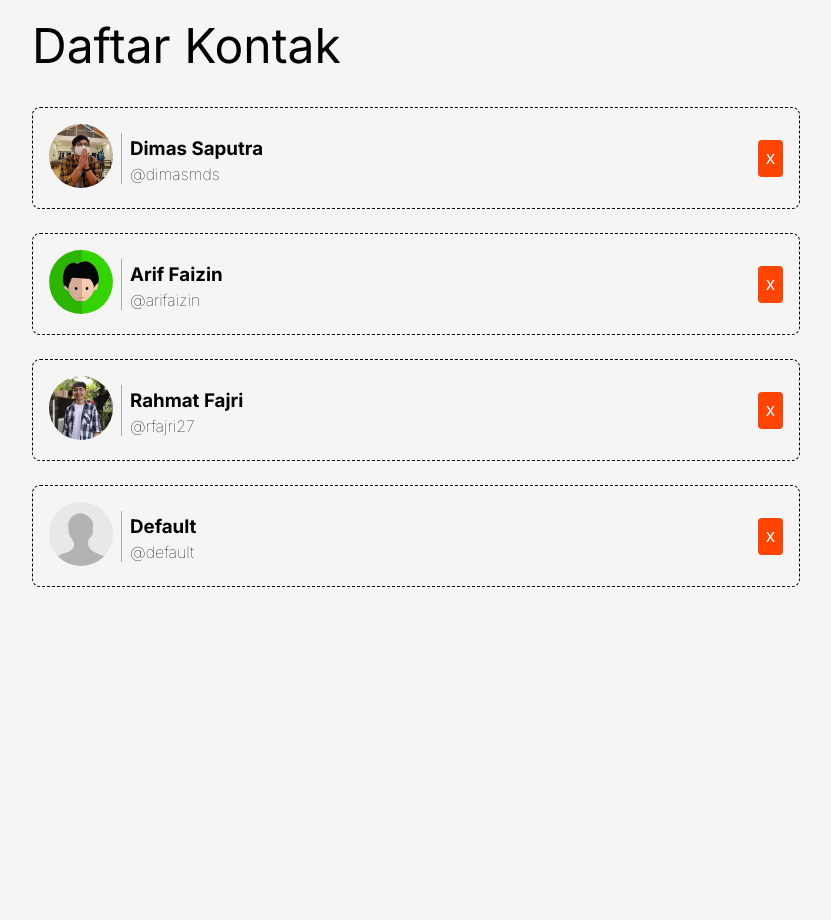
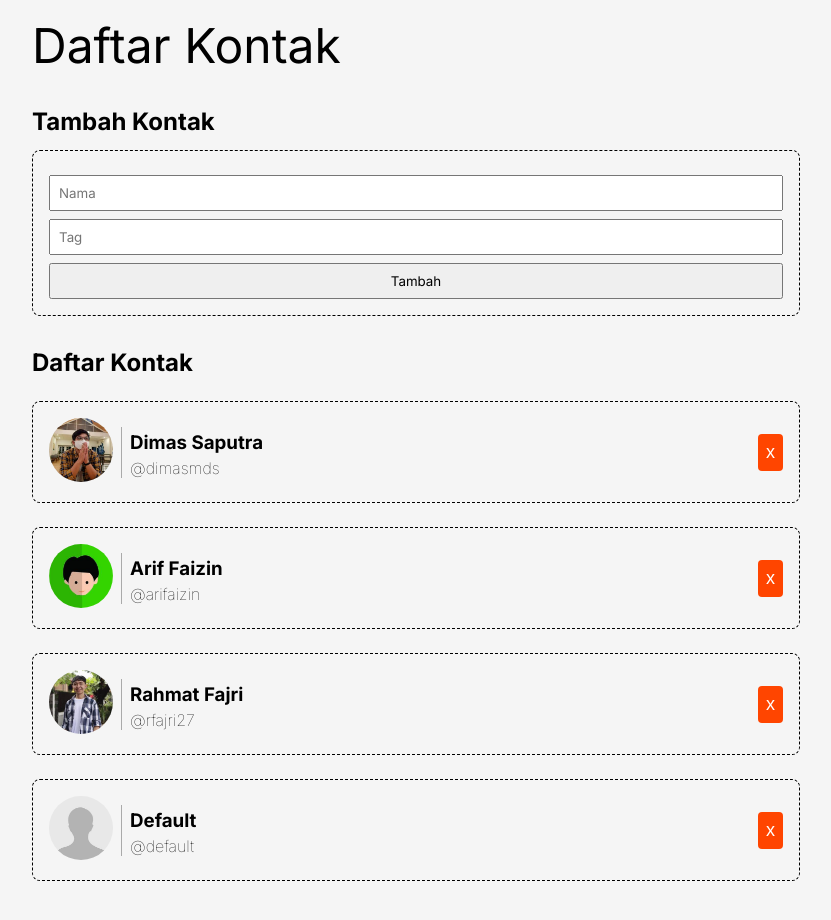
Before and after one commit to Zathura160801/contacts-app, a React (Vite) app: page / in a window 1280 px wide. Shown: the whole page, without its empty margins (224-1055 px from the left). Before the commit the page ends 800 px from the top, so only its background shows below. Built offline with nearby package versions, Linux system fonts and the light colour scheme.

Commit message:
Menambahkan Fitur Tambah Kontak

```diff
--- a/src/components/ContactApp.jsx
+++ b/src/components/ContactApp.jsx
@@ -1,6 +1,7 @@
 import React from "react";
 import ContactList from "./ContactList";
 import { getData } from "../utils/data";
+import ContactInput from "./ContactInput";
 
 export default class ContactApp extends React.Component {
   constructor(props) {
@@ -10,6 +11,7 @@ export default class ContactApp extends React.Component {
     };
 
     this.onDeleteHandler = this.onDeleteHandler.bind(this);
+    this.onAddContactHandler = this.onAddContactHandler.bind(this);
   }
 
   onDeleteHandler(id) {
@@ -17,10 +19,29 @@ export default class ContactApp extends React.Component {
     this.setState({ contacts });
   }
 
+  onAddContactHandler({ name, tag }) {
+    this.setState((prevState) => {
+      return {
+        contacts: [
+          ...prevState.contacts,
+          {
+            id: +new Date(),
+            name,
+            tag,
+            imageUrl: "/images/default.jpg",
+          },
+        ],
+      };
+    });
+  }
+
   render() {
     return (
       <div className="contact-app">
         <h1>Daftar Kontak</h1>
+        <h2>Tambah Kontak</h2>
+        <ContactInput addContact={this.onAddContactHandler} />
+        <h2>Daftar Kontak</h2>
         <ContactList
           contacts={this.state.contacts}
           onDelete={this.onDeleteHandler}
--- /dev/null
+++ b/src/components/ContactInput.jsx
@@ -0,0 +1,58 @@
+import React from "react";
+
+export default class ContactInput extends React.Component {
+  constructor(props) {
+    super(props);
+
+    //  inisialisasi state
+    this.state = {
+      name: "",
+      tag: "",
+    };
+
+    this.onNameChangeEventHandler = this.onNameChangeEventHandler.bind(this);
+    this.onTagChangeEventHandler = this.onTagChangeEventHandler.bind(this);
+    this.onSubmitEventHandler = this.onSubmitEventHandler.bind(this);
+  }
+
+  onNameChangeEventHandler(event) {
+    this.setState(() => {
+      return {
+        name: event.target.value,
+      };
+    });
+  }
+
+  onTagChangeEventHandler(event) {
+    this.setState(() => {
+      return {
+        tag: event.target.value,
+      };
+    });
+  }
+
+  onSubmitEventHandler(event) {
+    event.preventDefault();
+    this.props.addContact(this.state);
+  }
+
+  render() {
+    return (
+      <form className="contact-input" onSubmit={this.onSubmitEventHandler}>
+        <input
+          type="text"
+          placeholder="Nama"
+          value={this.state.name}
+          onChange={this.onNameChangeEventHandler}
+        />
+        <input
+          type="text"
+          placeholder="Tag"
+          value={this.state.tag}
+          onChange={this.onTagChangeEventHandler}
+        />
+        <button type="submit">Tambah</button>
+      </form>
+    );
+  }
+}
```
